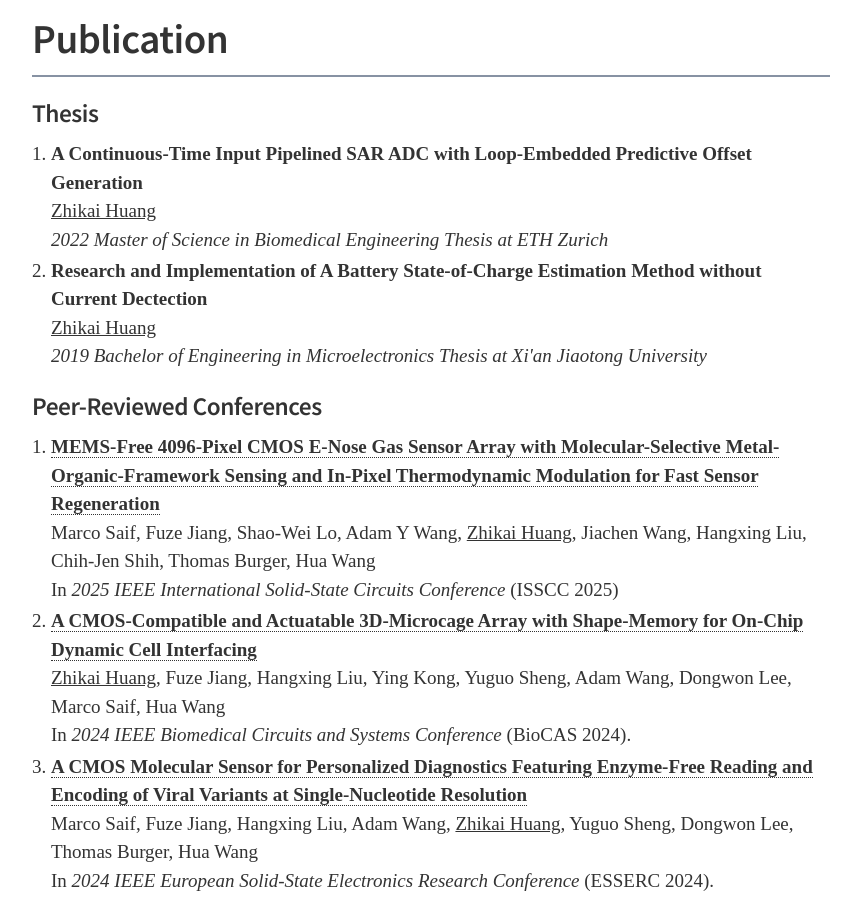
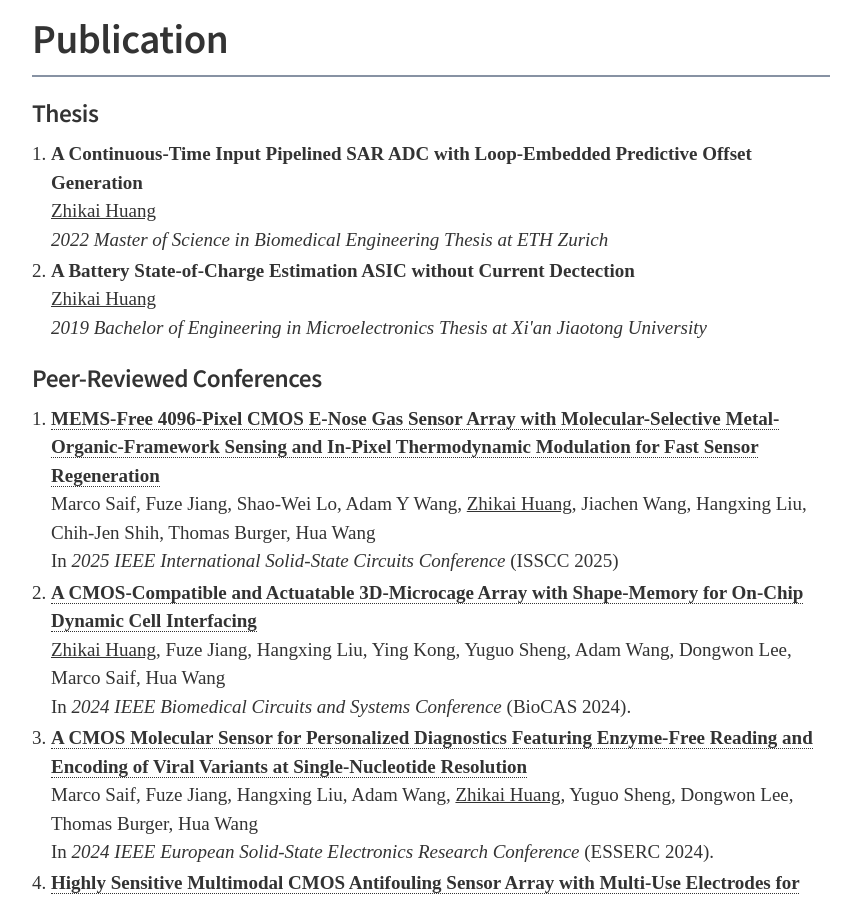
Before and after one commit to cnzhikai/cnzhikai.github.io_20250621, a Jekyll site: the page built from index.markdown, in a window 1280 px wide and 900 px high, scrolled down 588 px. Shown: the whole window, without its empty margins (209-1070 px from the left). Built offline with Jekyll 4.4.1, drawn with Linux system fonts in a browser that asks for light colours; nearby versions of some CDN libraries; some web fonts are replaced.

Commit message:
Update index.markdown

```diff
--- a/index.markdown
+++ b/index.markdown
@@ -18,7 +18,7 @@ desc: >-
         <i>2022 Master of Science in Biomedical Engineering Thesis at ETH Zurich</i>
     </li>
     <li>
-        <b> Research and Implementation of A Battery State-of-Charge Estimation Method without Current Dectection</b> <br />
+        <b> A Battery State-of-Charge Estimation ASIC without Current Dectection</b> <br />
         <u>Zhikai Huang</u>  <br />
         <i>2019 Bachelor of Engineering in Microelectronics Thesis at Xi'an Jiaotong University</i>
     </li>
```
